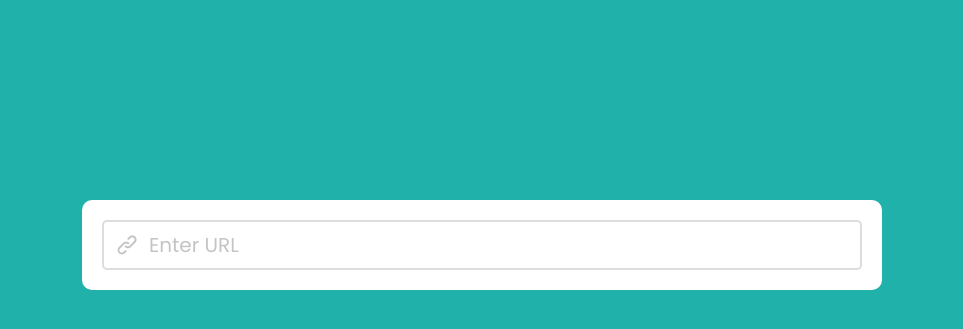
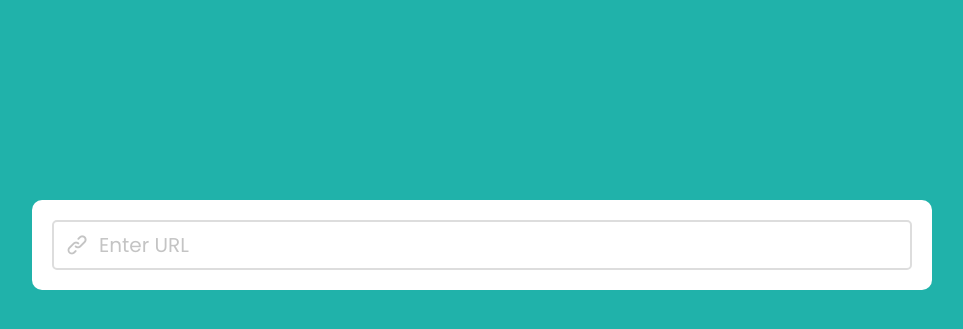
Before and after one commit to sachinpandeyatd/short-url, a PHP site: page /url-shortener/ in a window 1280 px wide. Shown: the part 155-484 px from the top of the page, without its empty margins (158-1121 px from the left). Run offline with PHP 8.4, Linux system fonts and the light colour scheme; data that the repository does not hold is empty.

Commit message:
small change - increase the size of wrapper to 900px from 800px

```diff
--- a/style.css
+++ b/style.css
@@ -21,7 +21,7 @@ body{
     background: #fff;
     padding: 20px;
     border-radius: 10px;
-    width: 800px;
+    width: 900px;
 }
 
 .wrapper form{
```
